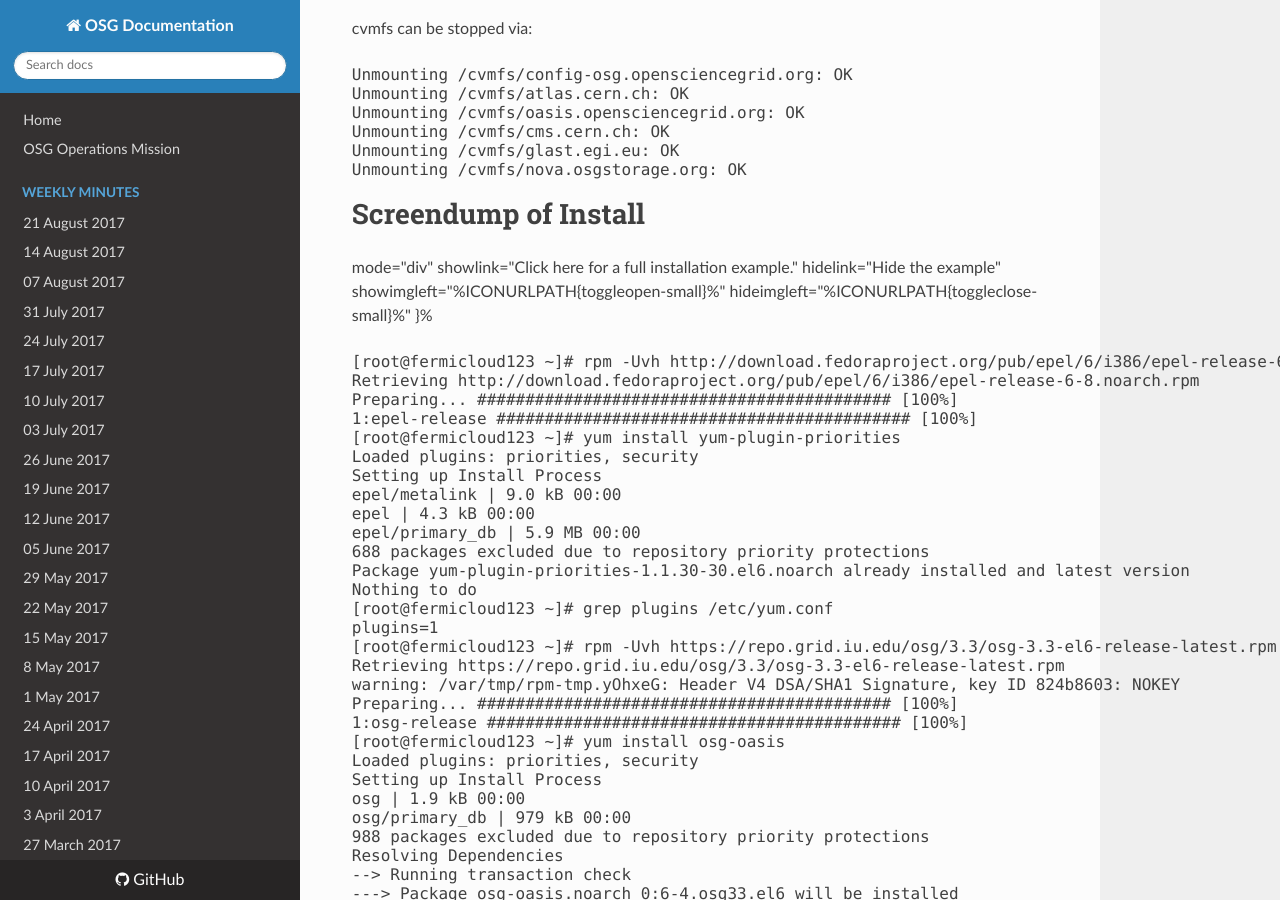
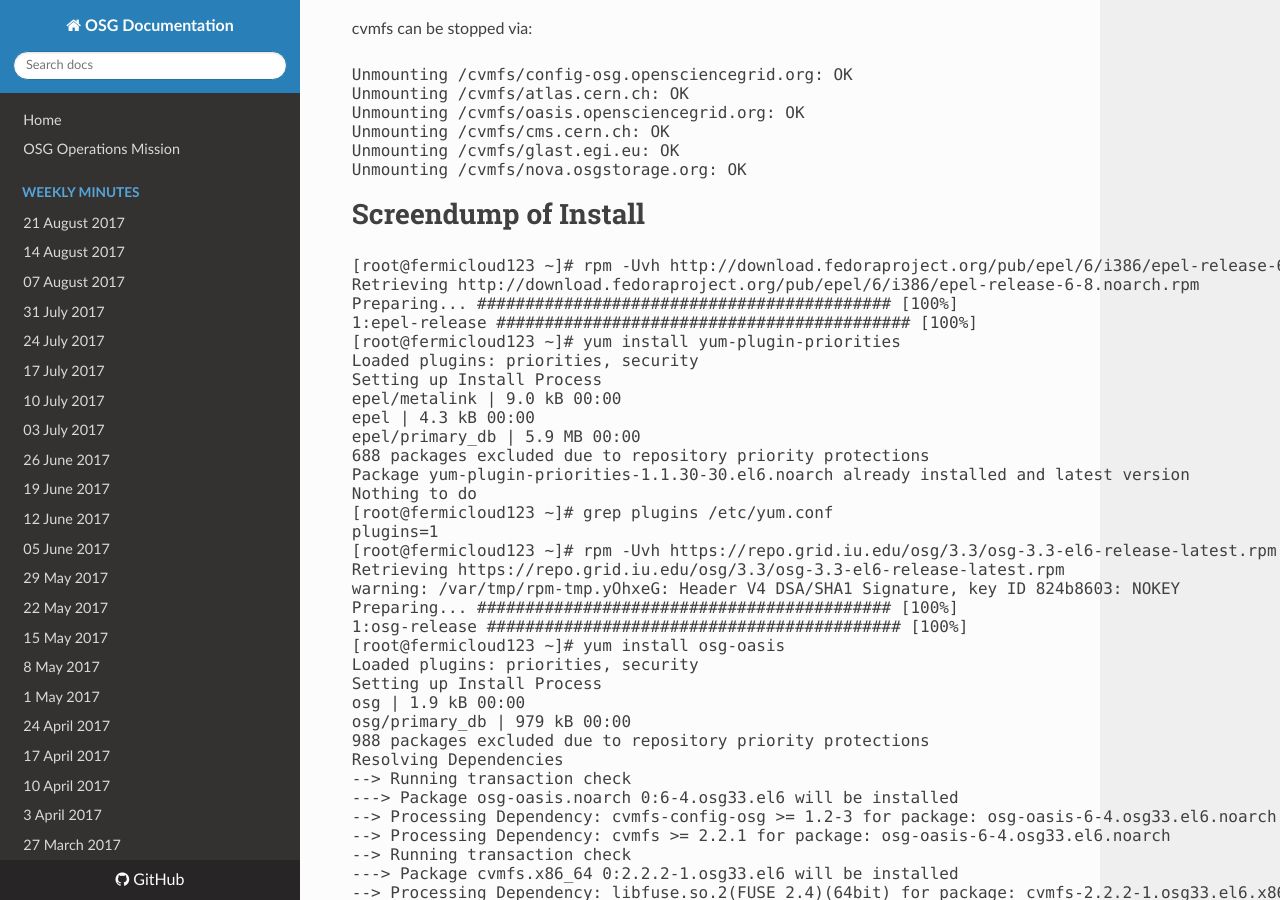
Before and after one commit to osg-htc/operations, an MkDocs documentation site: the page built from docs/cvmfs-install.md, in a window 1280 px wide and 900 px high, scrolled down 4199 px. Built offline with MkDocs 1.6.1, drawn with Linux system fonts in a browser that asks for light colours; nearby versions of some CDN libraries; old or Windows-style settings are respelled for this version of MkDocs.

Commit message:
Update cvmfs-install.md

```diff
--- a/docs/cvmfs-install.md
+++ b/docs/cvmfs-install.md
@@ -154,13 +154,6 @@ Unmounting /cvmfs/nova.osgstorage.org: OK
 
 # Screendump of Install
 
-
-mode="div"
-showlink="Click here for a full installation example."
-hidelink="Hide the example"
-showimgleft="%ICONURLPATH{toggleopen-small}%"
-hideimgleft="%ICONURLPATH{toggleclose-small}%"
-}%
 <pre class="screen">
 [root@fermicloud123 ~]# rpm -Uvh http://download.fedoraproject.org/pub/epel/6/i386/epel-release-6-8.noarch.rpm
 Retrieving http://download.fedoraproject.org/pub/epel/6/i386/epel-release-6-8.noarch.rpm
```
